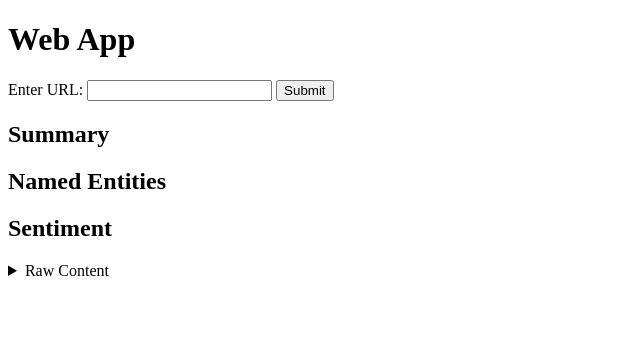
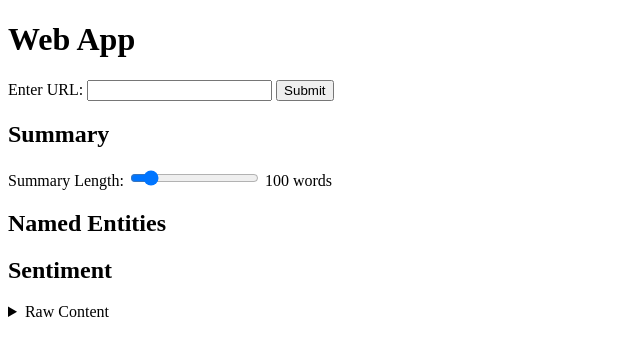
Before and after one commit to cooperability/BMX-bookmark-extractor, a Flask app: page / in a window 1280 px wide. Shown: the top 356 px of the page, without its empty margins (0-640 px from the left). Run offline with Flask 2, Linux system fonts and the light colour scheme.

Commit message:
It runs! Need to improve functionality

```diff
--- a/app/app.py
+++ b/app/app.py
@@ -2,13 +2,29 @@ from flask import Flask, request, jsonify, render_template
 import requests
 import spacy
 from bs4 import BeautifulSoup
-from gensim.summarization import summarize
+from transformers import T5Tokenizer, T5ForConditionalGeneration
 
 
 app = Flask(__name__)
 
 # Load SpaCy model
 nlp = spacy.load("en_core_web_sm")
+
+# Load T5-small model and tokenizer
+tokenizer = T5Tokenizer.from_pretrained('t5-small')
+model = T5ForConditionalGeneration.from_pretrained('t5-small')
+
+def t5_summarize(text, max_length=150):
+    """Generate a summary using T5-small model."""
+    # Prepare the text data for the T5 model
+    input_text = "summarize: " + text
+    input_ids = tokenizer.encode(input_text, return_tensors="pt", max_length=512, truncation=True)
+
+    # Generate the summary
+    summary_ids = model.generate(input_ids, max_length=max_length, min_length=50, length_penalty=2.0, num_beams=4, early_stopping=True)
+
+    return tokenizer.decode(summary_ids[0], skip_special_tokens=True)
+
 
 @app.route("/")
 def index():
@@ -35,8 +51,9 @@ def process():
         # Filtering out non-human-typed numbers from entities
         entities = list(set([ent.text for ent in doc.ents if not ent.text.isnumeric()]))
 
-        # Generate Summary
-        summary = summarize(RMC, word_count=summary_length)
+        #Use T5 summarization engine to summarize
+        summary = t5_summarize(RMC, max_length=summary_length)
+
 
         return jsonify({
             "summary": summary,
--- a/app/static/script.js
+++ b/app/static/script.js
@@ -7,9 +7,15 @@ document.addEventListener("DOMContentLoaded", () => {
 
   urlForm.addEventListener("submit", async (e) => {
     e.preventDefault();
+
+    // Display a loading message to the user
+    summaryElement.textContent = "Fetching and processing data...";
+
     const urlInput = document.getElementById("urlInput").value;
+    const lengthInput = document.getElementById("length").value;
+
     const response = await fetch(
-      `/process?url=${encodeURIComponent(urlInput)}`
+      `/process?url=${encodeURIComponent(urlInput)}&length=${lengthInput}`
     );
     const data = await response.json();
 
@@ -20,4 +26,9 @@ document.addEventListener("DOMContentLoaded", () => {
     sentimentElement.textContent = data.sentiment;
     rawContentElement.textContent = data.rawContent;
   });
+
+  // Update displayed summary length when the slider is moved
+  document.getElementById("length").addEventListener("input", (e) => {
+    document.getElementById("lengthValue").textContent = e.target.value;
+  });
 });
--- a/app/templates/index.html
+++ b/app/templates/index.html
@@ -16,6 +16,9 @@
     </form>
     <div id="results">
         <h2>Summary</h2>
+        <label for="length">Summary Length:</label>
+        <input type="range" id="length" name="length" min="50" max="500" value="100">
+        <span id="lengthValue">100</span> words
         <p id="summary"></p>
         <h2>Named Entities</h2>
         <ul id="entities"></ul>
```
Also changed, not shown: app/requirements.txt (+6 -1 lines), 1 other file.
